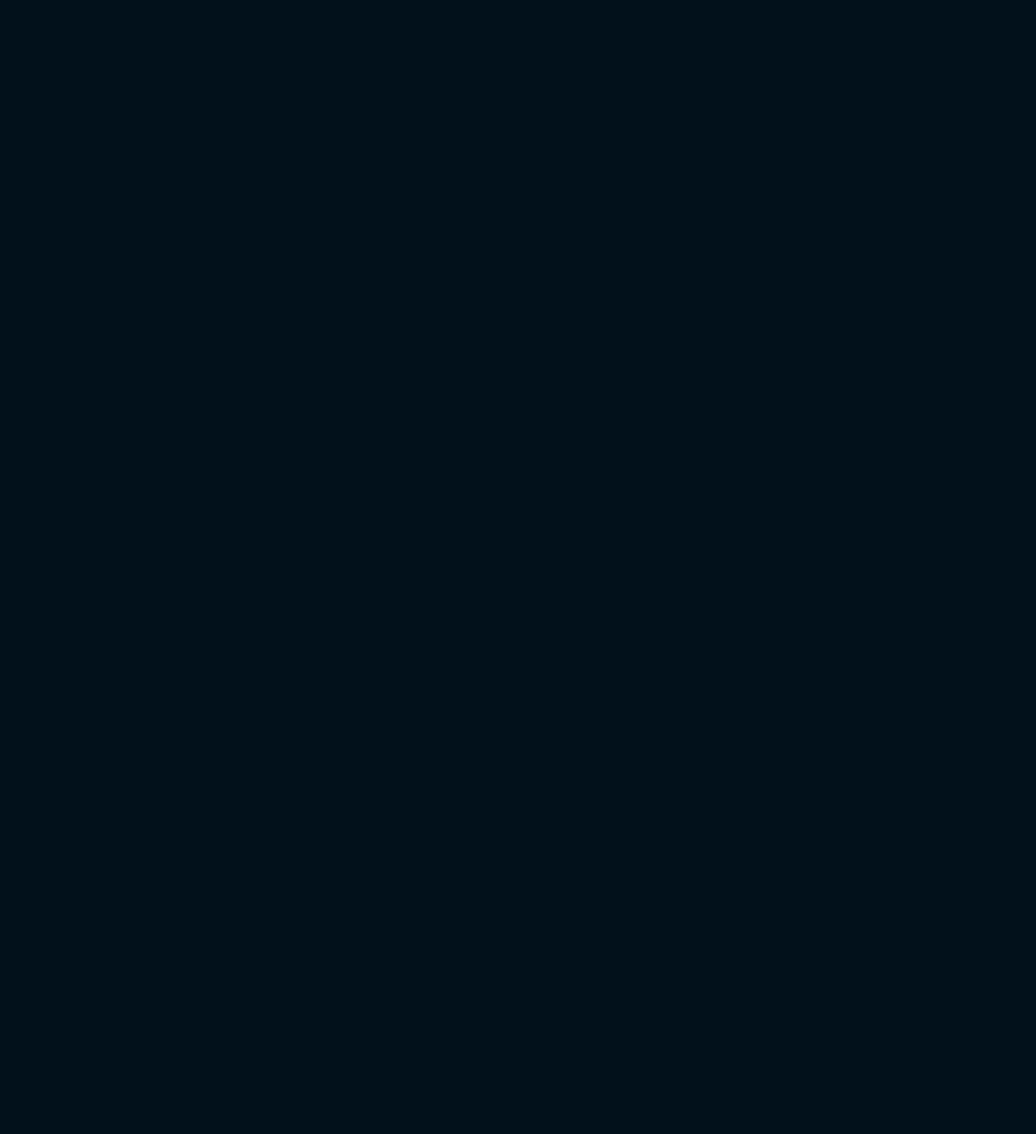
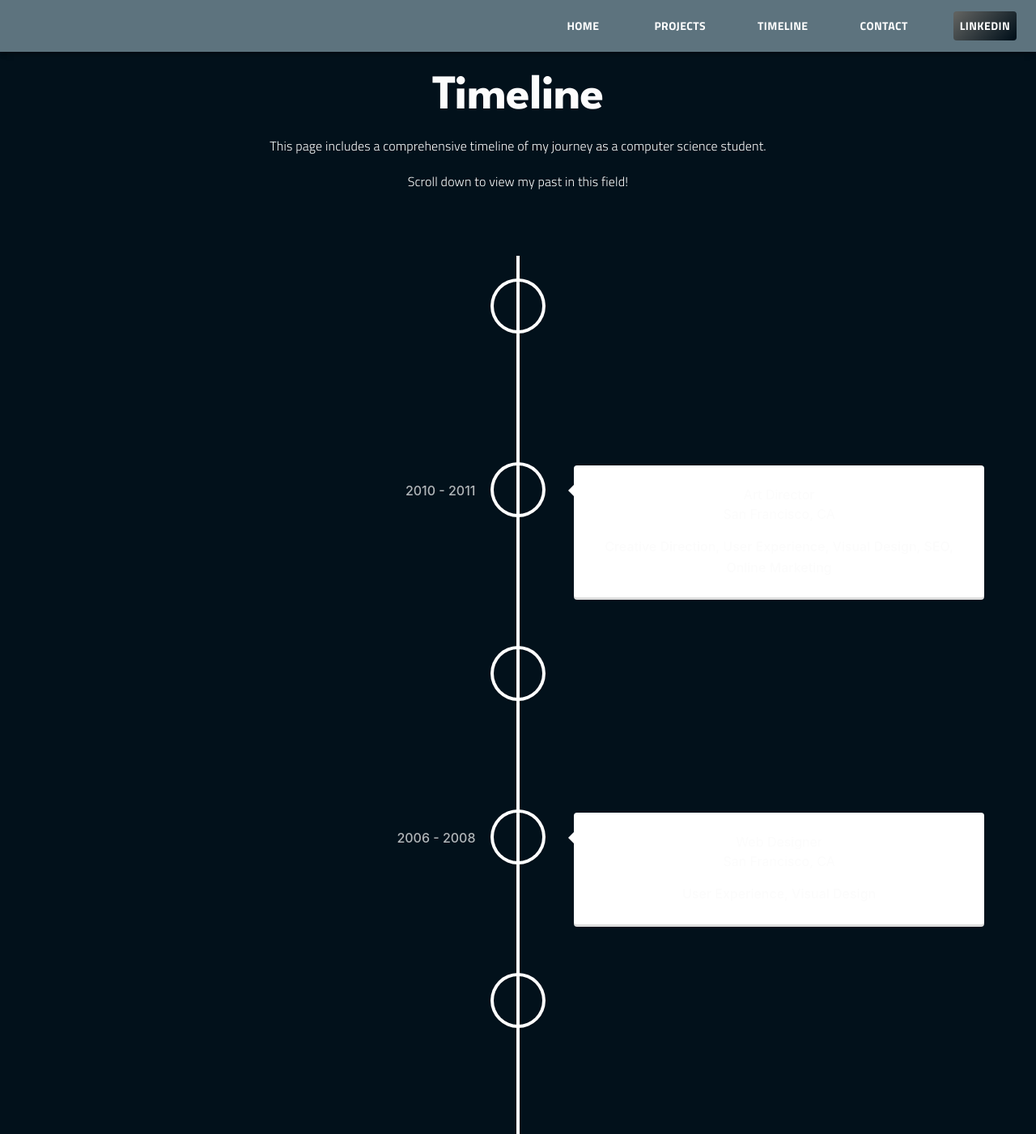
Before and after one commit to forrester-aidan/portfolio_v2, a React (Create React App) app: page /timeline in a window 1280 px wide. Before the commit this address had no page. Shown: the top 1401 px of the page at 81% size. Before the commit the page ends 800 px from the top, so only its background shows below. Built offline with nearby package versions, Linux system fonts and the light colour scheme.

Commit message:
removed certifications

```diff
--- a/package.json
+++ b/package.json
@@ -17,6 +17,7 @@
     "react-dom": "^18.3.1",
     "react-router-dom": "^6.27.0",
     "react-scripts": "5.0.1",
+    "react-vertical-timeline-component": "^3.6.0",
     "typescript": "^4.9.5",
     "web-vitals": "^2.1.4"
   },
@@ -45,6 +46,7 @@
     ]
   },
   "devDependencies": {
+    "@types/react-vertical-timeline-component": "^3.3.6",
     "autoprefixer": "^10.4.20",
     "postcss": "^8.4.49",
     "prettier": "^3.3.3",
--- a/src/App.tsx
+++ b/src/App.tsx
@@ -6,7 +6,7 @@
 import Home from './components/Home';
 import Projects from './components/projects/Projects';
 import Contact from './components/contact/Contact';
-import Certifications from './components/certifications/Certifications';
+import Timeline from './components/Timeline';
 
 function App() {
   return (
@@ -15,7 +15,7 @@
         <Routes>
           <Route path="/" element={<Home/>} />
           <Route path="/projects" element={<Projects/>} />
-          <Route path="/certifications" element={<Certifications/>} />
+          <Route path="/timeline" element={<Timeline/>} />
           <Route path="/contact" element={<Contact/>} />
         </Routes>
       </Router>
--- /dev/null
+++ b/src/components/Timeline.tsx
@@ -0,0 +1,35 @@
+import React from 'react'
+import NavBar from './nav/NavBar'
+import { Typography } from '@mui/material'
+import TimelineContent from './TimelineContent'
+
+const Timeline = () => {
+  return (
+    <div>
+      <NavBar/>
+      <Typography variant='h2' className='pt-5' sx={{
+        fontFamily: 'League Spartan',
+        fontWeight: 700
+      }}>
+        Timeline
+      </Typography>
+      <Typography variant='body1' className='pt-3' sx={{
+        fontFamily: 'Titillium Web',
+        fontWeight: 300
+      }}>
+        This page includes a comprehensive timeline of my journey as a computer science student.
+      </Typography>
+
+      <Typography variant='body1' className='pt-5' sx={{
+        fontFamily: 'Titillium Web',
+        fontWeight: 300
+      }}>
+        Scroll down to view my past in this field!
+      </Typography>
+
+      <TimelineContent/>
+    </div>
+  )
+}
+
+export default Timeline
--- /dev/null
+++ b/src/components/TimelineContent.tsx
@@ -0,0 +1,96 @@
+import React from 'react';
+import {
+  VerticalTimeline,
+  VerticalTimelineElement,
+} from 'react-vertical-timeline-component';
+import 'react-vertical-timeline-component/style.min.css';
+
+const TimelineContent = () => {
+  return (
+    <div className="flex items-center justify-center pt-20">
+      <VerticalTimeline>
+        <VerticalTimelineElement
+          className="vertical-timeline-element--work"
+          contentStyle={{ background: 'rgb(33, 150, 243)', color: '#fff' }}
+          contentArrowStyle={{ borderRight: '7px solid  rgb(33, 150, 243)' }}
+          date="2011 - present"
+        >
+          <h3 className="vertical-timeline-element-title">Creative Director</h3>
+          <h4 className="vertical-timeline-element-subtitle">Miami, FL</h4>
+          <p>
+            Creative Direction, User Experience, Visual Design, Project
+            Management, Team Leading
+          </p>
+        </VerticalTimelineElement>
+        <VerticalTimelineElement
+          className="vertical-timeline-element--work"
+          date="2010 - 2011"
+        >
+          <h3 className="vertical-timeline-element-title">Art Director</h3>
+          <h4 className="vertical-timeline-element-subtitle">
+            San Francisco, CA
+          </h4>
+          <p>
+            Creative Direction, User Experience, Visual Design, SEO, Online
+            Marketing
+          </p>
+        </VerticalTimelineElement>
+        <VerticalTimelineElement
+          className="vertical-timeline-element--work"
+          date="2008 - 2010"
+        >
+          <h3 className="vertical-timeline-element-title">Web Designer</h3>
+          <h4 className="vertical-timeline-element-subtitle">
+            Los Angeles, CA
+          </h4>
+          <p>User Experience, Visual Design</p>
+        </VerticalTimelineElement>
+        <VerticalTimelineElement
+          className="vertical-timeline-element--work"
+          date="2006 - 2008"
+        >
+          <h3 className="vertical-timeline-element-title">Web Designer</h3>
+          <h4 className="vertical-timeline-element-subtitle">
+            San Francisco, CA
+          </h4>
+          <p>User Experience, Visual Design</p>
+        </VerticalTimelineElement>
+        <VerticalTimelineElement
+          className="vertical-timeline-element--education"
+          date="April 2013"
+        >
+          <h3 className="vertical-timeline-element-title">
+            Content Marketing for Web, Mobile and Social Media
+          </h3>
+          <h4 className="vertical-timeline-element-subtitle">Online Course</h4>
+          <p>Strategy, Social Media</p>
+        </VerticalTimelineElement>
+        <VerticalTimelineElement
+          className="vertical-timeline-element--education"
+          date="November 2012"
+        >
+          <h3 className="vertical-timeline-element-title">
+            Agile Development Scrum Master
+          </h3>
+          <h4 className="vertical-timeline-element-subtitle">Certification</h4>
+          <p>Creative Direction, User Experience, Visual Design</p>
+        </VerticalTimelineElement>
+        <VerticalTimelineElement
+          className="vertical-timeline-element--education"
+          date="2002 - 2006"
+        >
+          <h3 className="vertical-timeline-element-title">
+            Bachelor of Science in Interactive Digital Media Visual Imaging
+          </h3>
+          <h4 className="vertical-timeline-element-subtitle">
+            Bachelor Degree
+          </h4>
+          <p>Creative Direction, Visual Design</p>
+        </VerticalTimelineElement>
+        <VerticalTimelineElement />
+      </VerticalTimeline>
+    </div>
+  );
+};
+
+export default TimelineContent;
--- a/src/components/certifications/Certifications.tsx
+++ /dev/null
@@ -1,30 +0,0 @@
-import React from 'react'
-import NavBar from '../nav/NavBar'
-import { Typography } from '@mui/material'
-import CertificationsContainer from './CertificationsContainer'
-
-const Certifications = () => {
-  return (
-    <div>
-      <NavBar/>
-      <Typography variant='h2' sx={{
-        paddingTop: 2,
-        fontFamily: 'League Spartan',
-        fontWeight: 700
-      }}>
-        Certifications
-      </Typography>
-      <Typography variant='body1' sx={{
-        paddingTop: 5,
-        fontFamily: 'Titillium Web',
-        fontWeight: 300
-      }}>
-        This page includes a listing of the certifications I have completed since high school.
-      </Typography>
-
-      <CertificationsContainer/>
-    </div>
-  )
-}
-
-export default Certifications
--- a/src/components/certifications/CertificationsContainer.tsx
+++ /dev/null
@@ -1,26 +0,0 @@
-import { Box } from '@mui/material';
-import Grid from '@mui/material/Grid2';
-import React from 'react'
-import MLImageCard from './machine_learning/MLImageCard';
-import MLDescription from './machine_learning/MLDescription';
-
-const styles = {
-   border: '1px solid white',
-   borderRadius: 10,
-   padding: 3
- }
-
-const CertificationsContainer = () => {
-  return (
-      <Grid container spacing={8} columns={1} sx={{margin: 10}}>
-         <Grid display="flex" size={1} sx={styles}>
-            <MLImageCard/>
-            <Box sx={{flex: 4}}>
-               <MLDescription />
-            </Box>
-         </Grid>
-      </Grid>
-  )
-}
-
-export default CertificationsContainer
--- a/src/components/certifications/machine_learning/MLDescription.tsx
+++ /dev/null
@@ -1,19 +0,0 @@
-import { Box } from '@mui/material'
-import React from 'react'
-
-const MLDescription = () => {
-  return (
-   <Box sx={{width: '100%',
-      border: '1px solid red',
-      borderRadius: 10,
-      height: '100%',
-      position: 'relative',
-      overflow: 'hidden',
-      flex: 3,
-      }}>
-      Hello
-   </Box>
-  )
-}
-
-export default MLDescription
--- a/src/components/certifications/machine_learning/MLImageCard.tsx
+++ /dev/null
@@ -1,18 +0,0 @@
-import { Box, Card, CardMedia, Fade } from '@mui/material'
-import React from 'react'
-
-const MLImageCard = () => {
-  return (
-   <Box sx={{width: '100%',
-      border: '1px solid red',
-      borderRadius: 10,
-      height: '100%',
-      position: 'relative',
-      overflow: 'hidden',
-      flex: 3,
-   }}>
-   </Box>
-  )
-}
-
-export default MLImageCard
--- a/src/components/nav/NavBar.tsx
+++ b/src/components/nav/NavBar.tsx
@@ -1,4 +1,4 @@
-import React from 'react'
+import React from 'react';
 import AppBar from '@mui/material/AppBar';
 import Toolbar from '@mui/material/Toolbar';
 import Typography from '@mui/material/Typography';
@@ -10,39 +10,78 @@
 const NavBar = () => {
   const navigate = useNavigate();
 
+  const timelineClick = () => {
+    navigate('/timeline');
+  };
 
   const projectClick = () => {
     navigate('/projects');
-  }
+  };
 
   const homeClick = () => {
-    navigate('/')
-  }
-
-  const certificationsClick = () => {
-    navigate('/certifications')
-  }
+    navigate('/');
+  };
 
   const contactClick = () => {
-    navigate('/contact')
-  }
+    navigate('/contact');
+  };
 
   const linkedInClick = () => {
-    window.open('https://www.linkedin.com/in/aidan-forrester/', '_blank')
-  }
+    window.open('https://www.linkedin.com/in/aidan-forrester/', '_blank');
+  };
 
   return (
     <div>
-      <AppBar position="static" style={{backgroundColor: '#5D737E'}}>
-      <Toolbar className='gap-12 justify-end '>
-        <Button color="inherit" className='ml-2 mr-2 transition duration-150 hover:bg-slate-600' sx={{fontFamily: 'Titillium Web', fontWeight: 700}} onClick={homeClick}>Home</Button>
-        <Button color="inherit" className='ml-2 mr-2 transition duration-150 hover:bg-slate-600' sx={{fontFamily: 'Titillium Web', fontWeight: 700}} onClick={projectClick}>Projects</Button>
-        <Button color="inherit" className='ml-2 mr-2 transition duration-150 hover:bg-slate-600' sx={{fontFamily: 'Titillium Web', fontWeight: 700}} onClick={contactClick}>Contact</Button>
-        <Button color="inherit" className='ml-2 mr-2 transition duration-150 hover:bg-slate-600' sx={{fontFamily: 'Titillium Web', fontWeight: 700, background: 'linear-gradient(135deg, #5f615f 5%, #02111B 95%)',}} onClick={linkedInClick}>LinkedIn</Button>
-      </Toolbar>
-    </AppBar>
+      <AppBar position="static" style={{ backgroundColor: '#5D737E' }}>
+        <Toolbar className="gap-12 justify-end ">
+          <Button
+            color="inherit"
+            className="ml-2 mr-2 transition duration-150 hover:bg-slate-600"
+            sx={{ fontFamily: 'Titillium Web', fontWeight: 700 }}
+            onClick={homeClick}
+          >
+            Home
+          </Button>
+          <Button
+            color="inherit"
+            className="ml-2 mr-2 transition duration-150 hover:bg-slate-600"
+            sx={{ fontFamily: 'Titillium Web', fontWeight: 700 }}
+            onClick={projectClick}
+          >
+            Projects
+          </Button>
+          <Button
+            color="inherit"
+            className="ml-2 mr-2 transition duration-150 hover:bg-slate-600"
+            sx={{ fontFamily: 'Titillium Web', fontWeight: 700 }}
+            onClick={timelineClick}
+          >
+            Timeline
+          </Button>
+          <Button
+            color="inherit"
+            className="ml-2 mr-2 transition duration-150 hover:bg-slate-600"
+            sx={{ fontFamily: 'Titillium Web', fontWeight: 700 }}
+            onClick={contactClick}
+          >
+            Contact
+          </Button>
+          <Button
+            color="inherit"
+            className="ml-2 mr-2 transition duration-150 hover:bg-slate-600"
+            sx={{
+              fontFamily: 'Titillium Web',
+              fontWeight: 700,
+              background: 'linear-gradient(135deg, #5f615f 5%, #02111B 95%)',
+            }}
+            onClick={linkedInClick}
+          >
+            LinkedIn
+          </Button>
+        </Toolbar>
+      </AppBar>
     </div>
-  )
-}
+  );
+};
 
-export default NavBar
+export default NavBar;
```
Also changed, not shown: 2 other files (tests, documents, lock files or other folders).
